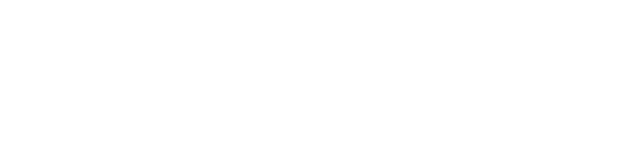
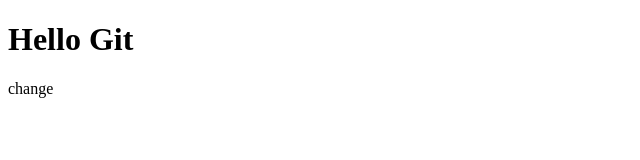
Before and after one commit to JuliaSmolianska/Git-course, a plain HTML site: page index.html in a window 1280 px wide. Shown: the whole page, without its empty margins (0-640 px from the left). Drawn offline with Linux system fonts and the light colour scheme.

Commit message:
commit 1

```diff
--- a/page.html
+++ b/index.html
@@ -4,9 +4,11 @@
     <meta charset="UTF-8">
     <meta http-equiv="X-UA-Compatible" content="IE=edge">
     <meta name="viewport" content="width=device-width, initial-scale=1.0">
-    <title>Document</title>
+    <title>Git Course</title>
 </head>
 <body>
+    <h1>Hello Git</h1>
+    <p>change</p>
 
 </body>
 </html>
```
Also changed, not shown: lists copy.html (renamed from lists.html).
